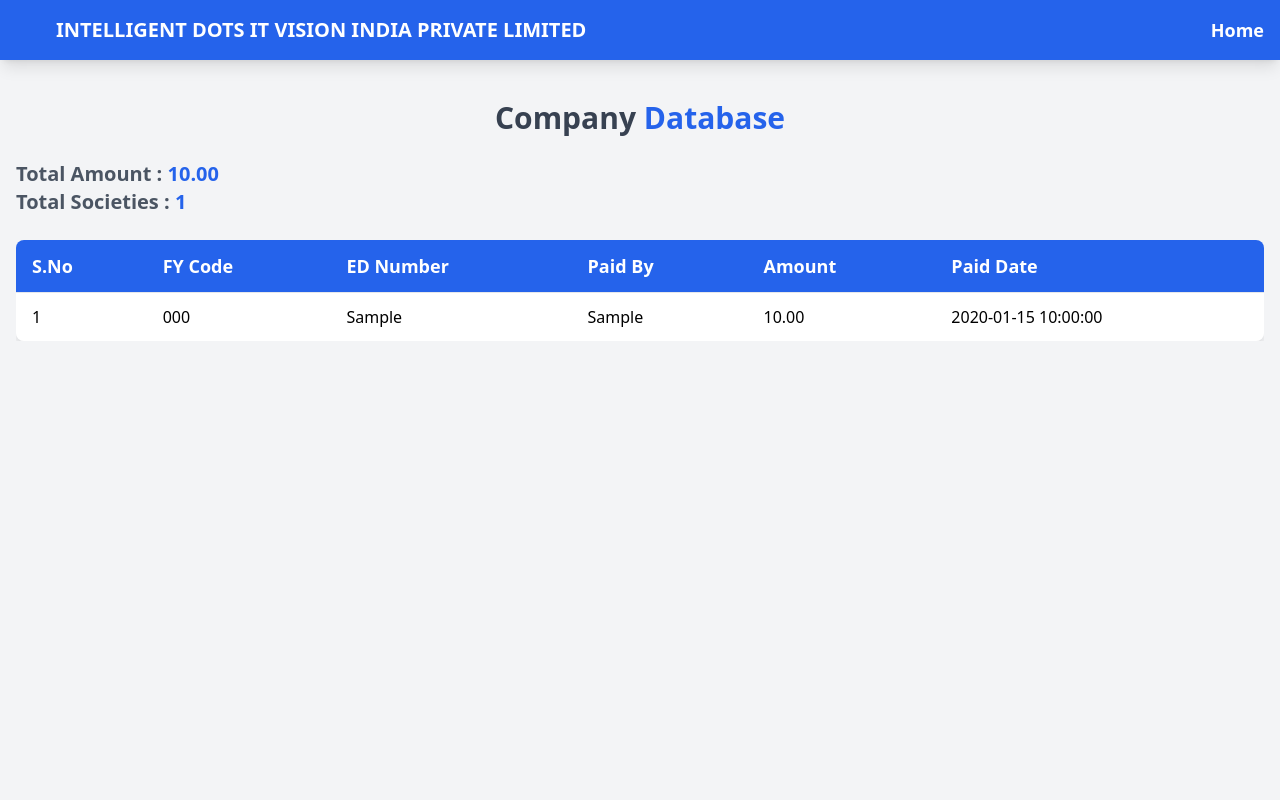
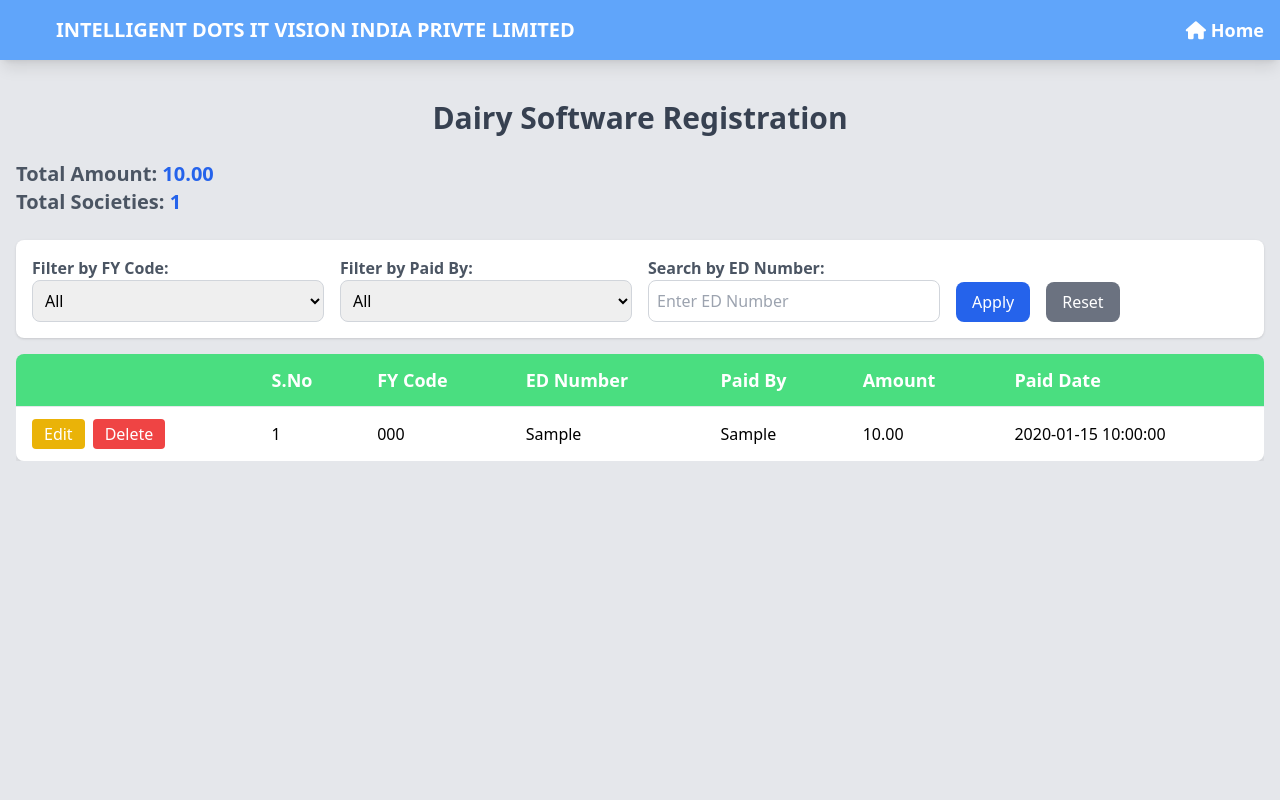
Before and after one commit to Karthi-47/Dairy_DB, a PHP site: page /view_entries.php in a window 1280 px wide. Run offline with PHP 8.4, Linux system fonts and the light colour scheme; tables that the repository leaves empty or names only in its code hold one stand-in row (values such as "Sample post"); some libraries are stand-ins or nearby versions.

Commit message:
Add entry management features: implement record deletion, editing, and form validation; integrate Tailwind and Font Awesome

```diff
--- /dev/null
+++ b/includes.php
@@ -0,0 +1,5 @@
+<!-- For Tailwind CDN -->
+<script src="https://cdn.tailwindcss.com"></script>
+
+<!-- For Font Awesome CDN -->
+<link rel="stylesheet" href="https://cdnjs.cloudflare.com/ajax/libs/font-awesome/6.5.1/css/all.min.css">
--- a/view_entries.php
+++ b/view_entries.php
@@ -1,17 +1,34 @@
 <?php
 include "config.php";
+include "includes.php";
 session_start();
 
-// Default query to fetch all users and count distinct societies
-$sql = "SELECT * FROM dairy_details";
+// Get filter and search values from URL parameters (default to empty)
+$filter_fycode = isset($_GET['fycode']) ? trim($_GET['fycode']) : '';
+$filter_paidby = isset($_GET['paidby']) ? trim($_GET['paidby']) : '';
+$search_edno = isset($_GET['search_edno']) ? trim($_GET['search_edno']) : '';
+
+// Build SQL query with filters and search
+$sql = "SELECT * FROM dairy_details WHERE 1=1";
+
+if (!empty($filter_fycode)) {
+    $sql .= " AND fycode = '" . $conn->real_escape_string($filter_fycode) . "'";
+}
+if (!empty($filter_paidby)) {
+    $sql .= " AND paidby = '" . $conn->real_escape_string($filter_paidby) . "'";
+}
+if (!empty($search_edno)) {
+    $sql .= " AND edno LIKE '%" . $conn->real_escape_string($search_edno) . "%'";
+}
+
 $result = $conn->query($sql);
 
-// Count total amount
+// Calculate total amount
 $total_amount = 0;
 $total_society = 0;
 if ($result->num_rows > 0) {
     while ($row = $result->fetch_assoc()) {
-        $total_amount += $row['amount'];
+        $total_amount += (float) $row['amount'];
     }
 }
 
@@ -20,6 +37,13 @@ $sql_count = "SELECT COUNT(DISTINCT edno) AS total_societies FROM dairy_details"
 $count_result = $conn->query($sql_count);
 $count_row = $count_result->fetch_assoc();
 $total_society = $count_row['total_societies'];
+
+// Fetch distinct FY Codes and Paid By values for filter dropdowns
+$fycode_query = "SELECT DISTINCT fycode FROM dairy_details";
+$fycode_result = $conn->query($fycode_query);
+
+$paidby_query = "SELECT DISTINCT paidby FROM dairy_details";
+$paidby_result = $conn->query($paidby_query);
 ?>
 
 <!DOCTYPE html>
@@ -29,54 +53,100 @@ $total_society = $count_row['total_societies'];
     <meta name="viewport" content="width=device-width, initial-scale=1.0">
     <title>Company Database</title>
     <script src="https://cdn.tailwindcss.com"></script>
+    <link rel="stylesheet" href="https://cdnjs.cloudflare.com/ajax/libs/font-awesome/6.5.1/css/all.min.css">
+
 </head>
-<body class="bg-gray-100">
+<body class="bg-gray-200">
 
 <!-- Navigation Bar -->
-<nav class="bg-blue-600 p-4 shadow-lg">
-    <div class="container flex items-center justify-between">
-        <!-- Logo -->
-        <a href="index.html" class="sm:hidden text-white text-xl font-bold">IDIVIPL</a>
-        <a href="index.html" class="hidden sm:block sm:ml-10 text-white text-xl font-bold">INTELLIGENT DOTS IT VISION INDIA PRIVATE LIMITED</a>
+<nav class="bg-blue-400 p-4 shadow-lg">
+        <div class="container flex justify-between items-center">
+            <a href="index.php" class="sm:hidden text-white text-xl font-bold">IDIVIPL</a>
+            <a href="index.php" class="hidden text-white sm:ml-10 text-xl font-bold sm:block">INTELLIGENT DOTS IT VISION INDIA PRIVTE LIMITED</a>
 
             <!-- Desktop Menu -->
-        <div class="hidden sm:flex space-x-6">
-            <a href="index.html" class="text-white text-lg font-bold hover:text-gray-300">Home</a>
-
+            <div class="hidden sm:flex space-x-10 font-bold">
+                <a href="index.php" class="text-white text-lg hover:text-gray-300"><i class="fa-solid fa-house"></i>
+                Home</a>
             </div>
 
             <!-- Mobile Menu Button -->
-        <button id="menu-button" class="md:hidden text-white text-2xl focus:outline-none">
+            <button id="menu-button" class="md:hidden text-white text-2xl">
                 ☰
             </button>
         </div>
 
         <!-- Mobile Menu -->
-    <div id="mobile-menu" class="hidden md:hidden flex flex-col bg-blue-700 py-4 space-y-2">
-        <a href="index.html" class="text-white text-center py-1 hover:bg-blue-800">Home</a>
-
+        <div id="mobile-menu" class="hidden md:hidden flex flex-col py-4 space-y-4">
+            <a href="index.php" class="text-white py-2 text-lg text-center hover:bg-blue-800"><i class="fa-solid fa-house"></i>
+            Home</a>
         </div>
 </nav>
 
 <!-- Main Content -->
 <div class="container mx-auto px-4">
-    <h2 class="text-2xl sm:text-3xl font-bold text-center mt-10 mb-6 text-gray-700">Company <span class="text-blue-600">Database</span></h2>
+    <h2 class="text-2xl sm:text-3xl font-bold text-center mt-10 mb-6 text-gray-700">Dairy Software Registration</h2>
 
     <!-- Total Amount & Societies -->
     <div class="mb-6 text-left">
-        <p class="text-xl font-semibold text-gray-600">Total Amount :
+        <p class="text-xl font-semibold text-gray-600">Total Amount:
             <span class="font-bold text-blue-600"><?php echo number_format($total_amount, 2); ?></span>
         </p>
-        <p class="text-xl font-semibold text-gray-600">Total Societies :
+        <p class="text-xl font-semibold text-gray-600">Total Societies:
             <span class="font-bold text-blue-600"><?php echo $total_society; ?></span>
         </p>
     </div>
 
+    <!-- Filters & Search Form -->
+    <form method="GET" class="mb-4 bg-white p-4 rounded-lg shadow">
+        <div class="grid grid-cols-1 sm:grid-cols-4 gap-4">
+            <!-- FY Code Filter -->
+            <div>
+                <label class="text-gray-600 font-semibold">Filter by FY Code:</label>
+                <select name="fycode" class="w-full p-2 border border-gray-300 rounded-lg">
+                    <option value="">All</option>
+                    <?php while ($fycode_row = $fycode_result->fetch_assoc()) { ?>
+                        <option value="<?php echo $fycode_row['fycode']; ?>" <?php if ($filter_fycode == $fycode_row['fycode']) echo 'selected'; ?>>
+                            <?php echo $fycode_row['fycode']; ?>
+                        </option>
+                    <?php } ?>
+                </select>
+            </div>
+
+            <!-- Paid By Filter -->
+            <div>
+                <label class="text-gray-600 font-semibold">Filter by Paid By:</label>
+                <select name="paidby" class="w-full p-2 border border-gray-300 rounded-lg">
+                    <option value="">All</option>
+                    <?php while ($paidby_row = $paidby_result->fetch_assoc()) { ?>
+                        <option value="<?php echo $paidby_row['paidby']; ?>" <?php if ($filter_paidby == $paidby_row['paidby']) echo 'selected'; ?>>
+                            <?php echo $paidby_row['paidby']; ?>
+                        </option>
+                    <?php } ?>
+                </select>
+            </div>
+
+            <!-- Search ED Number -->
+            <div>
+                <label class="text-gray-600 font-semibold">Search by ED Number:</label>
+                <input type="text" name="search_edno" value="<?php echo htmlspecialchars($search_edno); ?>"
+                    class="w-full p-2 border border-gray-300 rounded-lg" placeholder="Enter ED Number">
+            </div>
+
+            <!-- Submit & Reset Buttons -->
+            <div class="flex items-end">
+                <button type="submit" class="bg-blue-600 text-white px-4 py-2 rounded-lg hover:bg-blue-800">Apply</button>
+                <a href="view_entries.php" class="ml-4 bg-gray-500 text-white px-4 py-2 rounded-lg hover:bg-gray-700">Reset</a>
+            </div>
+        </div>
+    </form>
+
     <!-- Responsive Table -->
     <div class="overflow-x-auto">
         <table class="w-full table-auto border-collapse shadow-lg rounded-lg overflow-hidden">
-            <thead class="bg-blue-600 text-white text-lg">
+            <thead class="bg-green-400 text-white text-md sm:text-lg">
                 <tr>
+                    <th class="px-4 py-3 text-center"></th>
                     <th class="px-4 py-3 text-left">S.No</th>
                     <th class="px-4 py-3 text-left">FY Code</th>
                     <th class="px-4 py-3 text-left">ED Number</th>
@@ -85,18 +155,22 @@ $total_society = $count_row['total_societies'];
                     <th class="px-4 py-3 text-left">Paid Date</th>
                 </tr>
             </thead>
-            <tbody class="bg-white">
+            <tbody>
                 <?php
-                // Initialize counter
                 $counter = 1;
                 $result->data_seek(0);
+
                 while ($row = $result->fetch_assoc()) {
-                    echo "<tr class='border-t hover:bg-gray-100'>
+                    echo "<tr class='border-t hover:bg-blue-400 odd:bg-white even:bg-gray-100'>
+                        <td class='px-4 py-3 flex space-x-2'>
+                            <a href='edit_entry.php?id=" . $row['id'] . "' class='bg-yellow-500 text-white px-3 py-1 rounded hover:bg-yellow-600'>Edit</a>
+                            <a href='delete_entry.php?id=" . $row['id'] . "' class='bg-red-500 text-white px-3 py-1 rounded hover:bg-red-600' onclick='return confirm(\"Are you sure?\");'>Delete</a>
+                        </td>
                         <td class='px-4 py-3'>" . $counter++ . "</td>
                         <td class='px-4 py-3'>" . $row['fycode'] . "</td>
                         <td class='px-4 py-3'>" . $row['edno'] . "</td>
                         <td class='px-4 py-3'>" . $row['paidby'] . "</td>
-                        <td class='px-4 py-3'>" . number_format($row['amount'], 2) . "</td>
+                        <td class='px-4 py-3'>" . number_format((float) $row['amount'], 2) . "</td>
                         <td class='px-4 py-3'>" . $row['paid_date'] . "</td>
                     </tr>";
                 }
@@ -105,21 +179,5 @@ $total_society = $count_row['total_societies'];
         </table>
     </div>
 </div>
-
-<!-- Mobile Navbar Toggle Script -->
-<script>
-    const menuButton = document.getElementById('menu-button');
-    const mobileMenu = document.getElementById('mobile-menu');
-
-    menuButton.addEventListener('click', () => {
-        mobileMenu.classList.toggle('hidden');
-    });
-</script>
-
 </body>
 </html>
-
-<?php
-// Close connection
-$conn->close();
-?>
```
Also changed, not shown: delete_entry.php (added, +27 -0 lines), edit_entry.php (added, +98 -0 lines), index.php (renamed from index.html, +30 -21 lines), submit.php (+27 -6 lines). Lines whose indentation alone changed are shown as unchanged.
